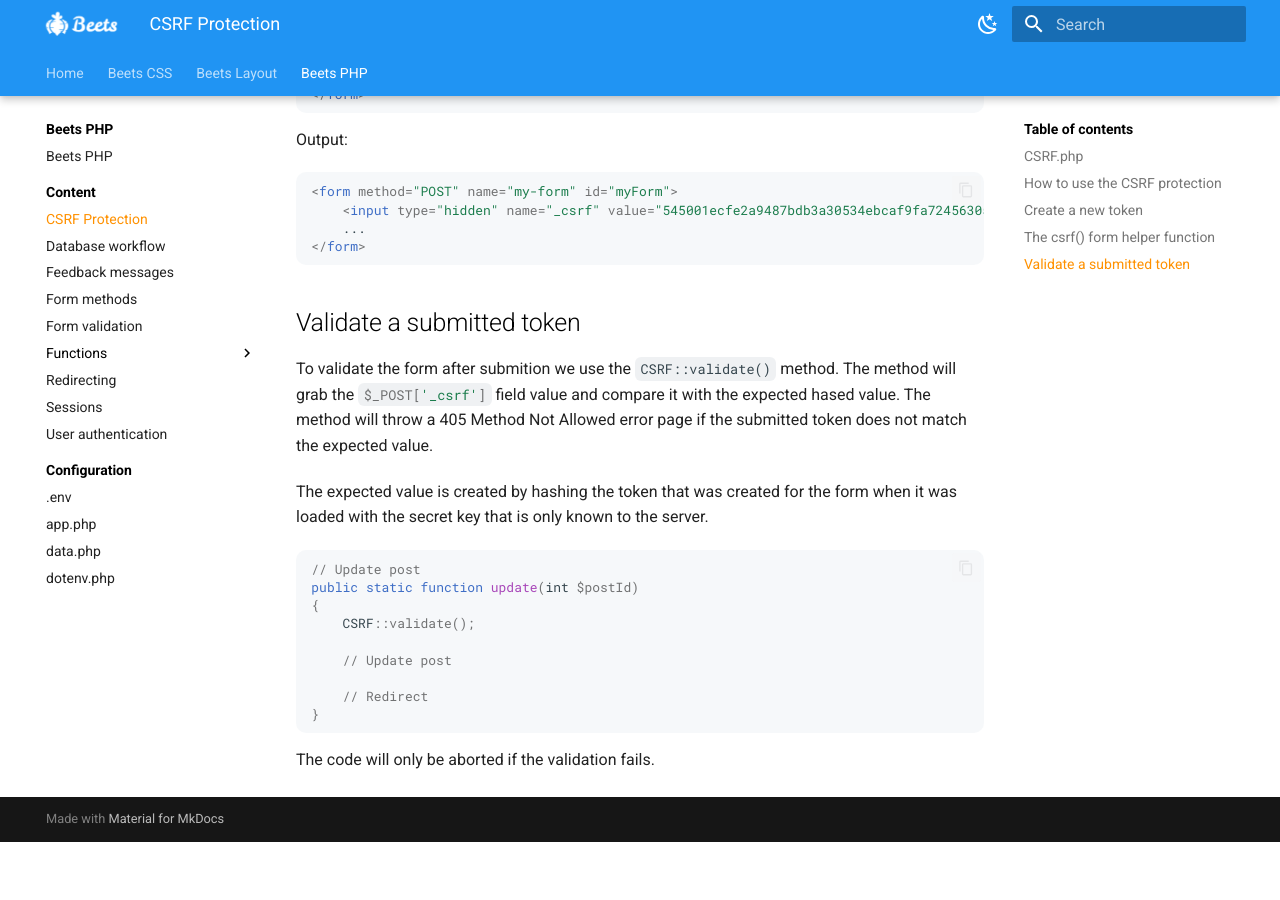
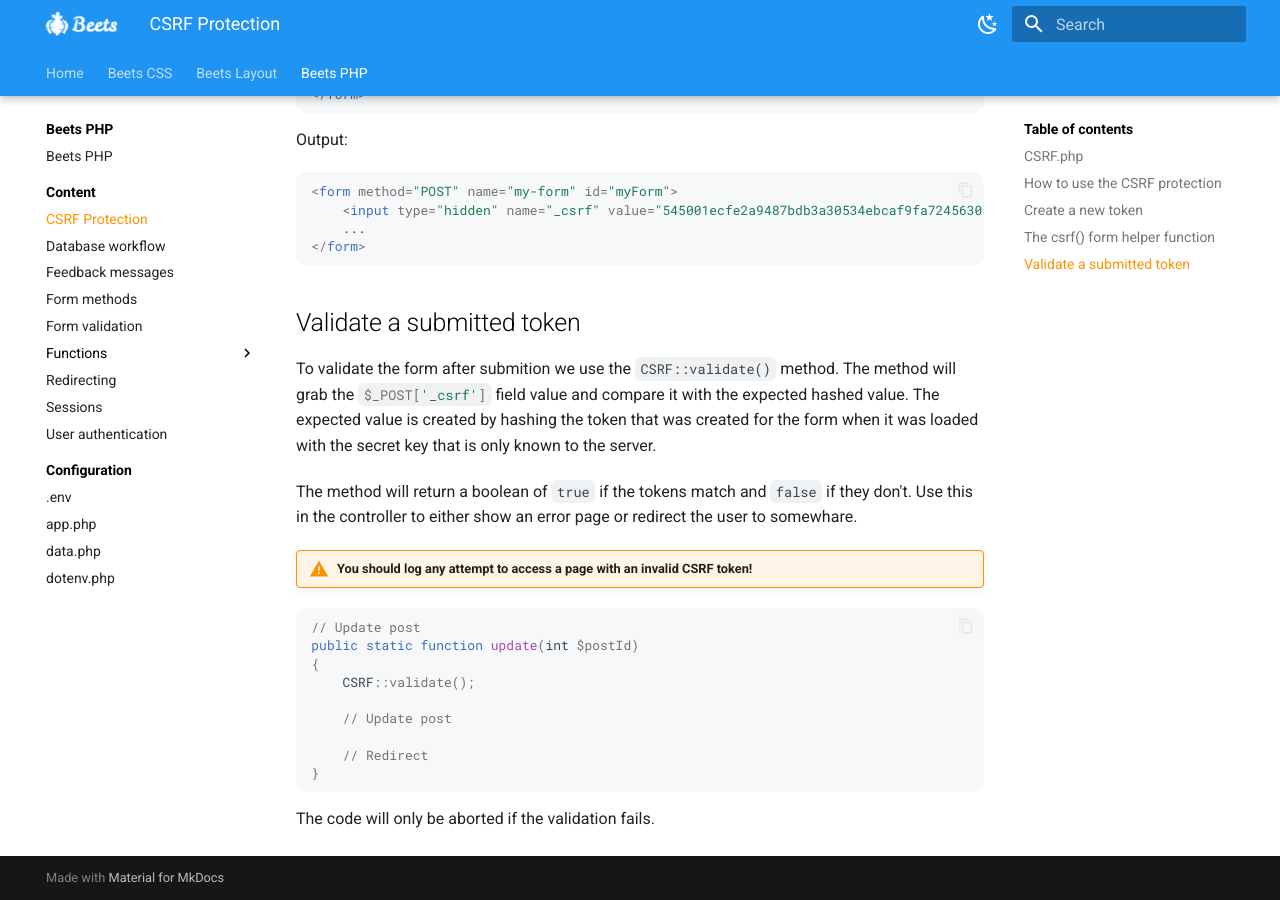
Before and after one commit to jonasbirkelof/beets, an MkDocs documentation site: the page built from docs/beets-php/csrf-protection.md, in a window 1280 px wide and 900 px high, scrolled down 1298 px. Built offline with MkDocs 1.6.1 and Material for MkDocs 9.7.7, drawn with Linux system fonts in a browser that asks for light colours; before the commit the page ends 2140 px from its top, so only the background shows below that.

Commit message:
Updated CSRF docs

````diff
--- a/docs/beets-php/csrf-protection.md
+++ b/docs/beets-php/csrf-protection.md
@@ -54,9 +54,11 @@ Output:
 
 ## Validate a submitted token
 
-To validate the form after submition we use the `CSRF::validate()` method. The method will grab the `#!php $_POST['_csrf']` field value and compare it with the expected hased value. The method will throw a 405 Method Not Allowed error page if the submitted token does not match the expected value.
+To validate the form after submition we use the `CSRF::validate()` method. The method will grab the `#!php $_POST['_csrf']` field value and compare it with the expected hashed value. The expected value is created by hashing the token that was created for the form when it was loaded with the secret key that is only known to the server.
 
-The expected value is created by hashing the token that was created for the form when it was loaded with the secret key that is only known to the server.
+The method will return a boolean of `true` if the tokens match and `false` if they don't. Use this in the controller to either show an error page or redirect the user to somewhare.
+
+!!! warning "You should log any attempt to access a page with an invalid CSRF token!"
 
 ```php
 // Update post
````
